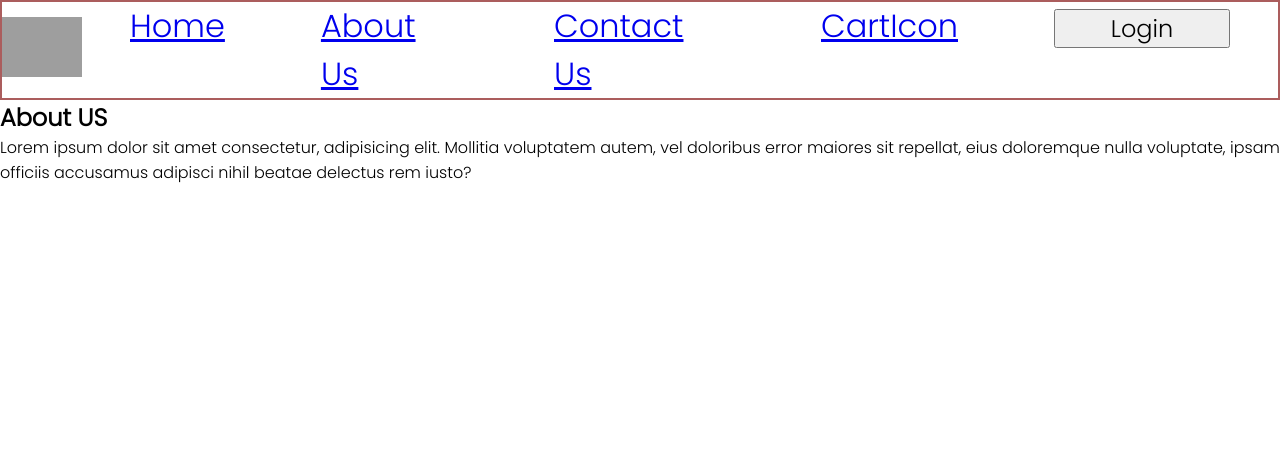
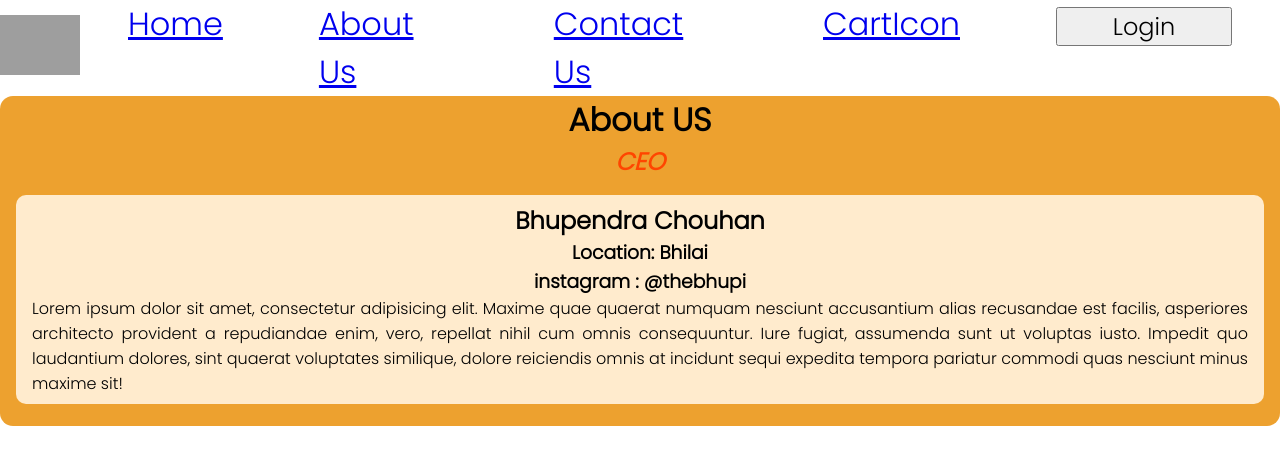
Before and after one commit to bhupendra-chouhan/NamasteReact, a React (Vite) app: page /about in a window 1280 px wide. Shown: the top 464 px of the page. Built offline with nearby package versions, Linux system fonts and the light colour scheme; grey boxes are pictures that could not be loaded.

Commit message:
Created a User.js (a Function component), gave it some styling and imported it inside About.js component.

```diff
--- a/index.css
+++ b/index.css
@@ -14,7 +14,7 @@
     justify-content: space-between;
     align-items: center;
     width: 100%;
-    border: solid 2px rgb(171, 93, 93);
+    /* border-bottom: solid 2px rgb(171, 93, 93); */
 }
 
 .header .logo {
@@ -49,7 +49,7 @@
     /* border: solid 2px rgb(29, 199, 57); */
     display: flex;
     width: max-content;
-justify-content: space-between;
+    justify-content: space-between;
 }
 
 .search-element {
@@ -91,7 +91,6 @@ justify-content: space-between;
     min-height: 25rem;
     border: solid 2px rgb(175, 175, 175);
     background-color: rgb(245, 243, 243);
-
     text-decoration: none;
     color: black;
 }
@@ -124,3 +123,26 @@ justify-content: space-between;
     color: grey;
     text-align: center;
 }
+
+.about-container {
+    text-align: center;
+    background-color: rgb(237, 161, 47);
+    padding-bottom: 0.4rem;
+    border-radius: 13px;
+}
+
+/* User Component : Start */
+.user-container {
+    /* border: 3px solid orange; */
+    background-color: blanchedalmond;
+    border-radius: 10px;
+    padding: 0.5rem 1rem;
+    margin: 1rem;
+    text-align: justify;
+}
+
+.user {
+    text-align: center;
+}
+
+/* User Component : End */
--- a/src/components/About.js
+++ b/src/components/About.js
@@ -1,10 +1,12 @@
 import React from 'react'
+import User from './User'
 
 const About = () => {
   return (
-    <div>
-        <h2>About US</h2>
-        <p>Lorem ipsum dolor sit amet consectetur, adipisicing elit. Mollitia voluptatem autem, vel doloribus error maiores sit repellat, eius doloremque nulla voluptate, ipsam officiis accusamus adipisci nihil beatae delectus rem iusto?</p>
+    <div className='about-container'>
+        <h1>About US</h1>
+        <h2 className="about-title" style={{"font-style": "italic", "color": "orangered"}}>CEO</h2>
+        <User />
     </div>
   )
 }
--- /dev/null
+++ b/src/components/User.js
@@ -0,0 +1,10 @@
+const User = () => (
+    <div className="user-container">
+        <h2 className="user user-name">Bhupendra Chouhan</h2>
+        <h3 className="user user-location">Location: Bhilai</h3>
+        <h3 className="user user-social">instagram : @thebhupi</h3>
+        <p className="user-bio-para">Lorem ipsum dolor sit amet, consectetur adipisicing elit. Maxime quae quaerat numquam nesciunt accusantium alias recusandae est facilis, asperiores architecto provident a repudiandae enim, vero, repellat nihil cum omnis consequuntur. Iure fugiat, assumenda sunt ut voluptas iusto. Impedit quo laudantium dolores, sint quaerat voluptates similique, dolore reiciendis omnis at incidunt sequi expedita tempora pariatur commodi quas nesciunt minus maxime sit!</p>
+    </div>
+);
+
+export default User;
--- /dev/null
+++ b/src/components/UserClass.js
@@ -0,0 +1,5 @@
+import React from "react";
+
+class UserClass extends React.Component {
+
+}
```
Also changed, not shown: src/components/RestaurantCard.js (line endings or trailing spaces), 1 other file (tests, documents, lock files or other folders).
